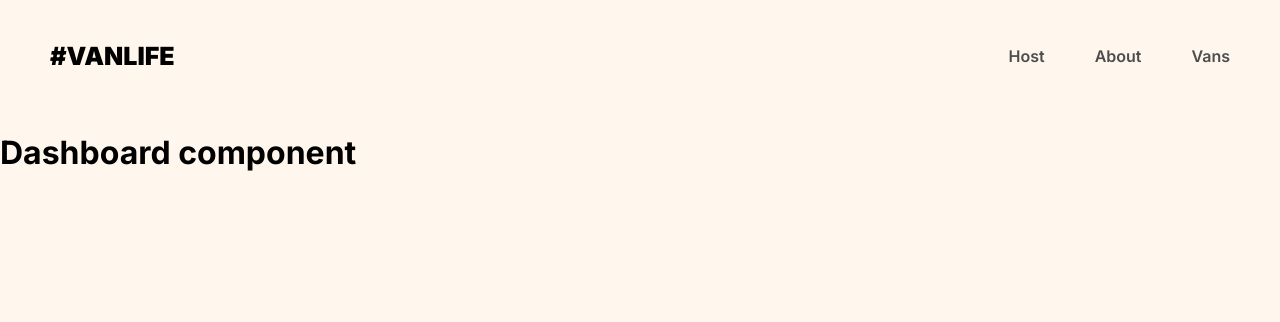
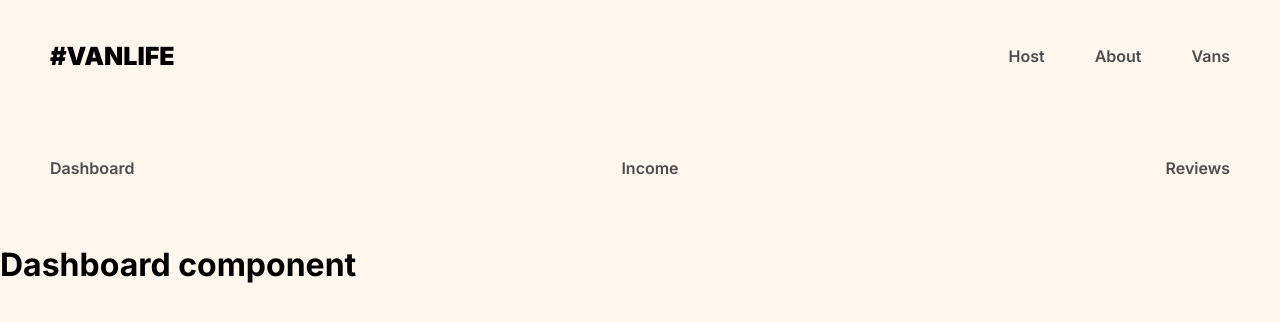
Before and after one commit to kisernl/van-life-scrimba-project, a React (Vite) app: page /host in a window 1280 px wide. Shown: the top 322 px of the page. Built offline with nearby package versions, Linux system fonts and the light colour scheme; a web font is replaced by a local one; what miragejs would draw is missing.

Commit message:
refactor to relative paths and add indexes

```diff
--- a/src/App.jsx
+++ b/src/App.jsx
@@ -9,20 +9,22 @@
 import Dashboard from './pages/Host/Dashboard';
 import Income from './pages/Host/Income';
 import Reviews from './pages/Host/Reviews';
+import HostLayout from './components/HostLayout';
 
 function App() {
   return (
     <>
       <BrowserRouter>
         <Routes>
-          <Route element={<Layout />}>
-            <Route path="/" element={<Home />} />
-            <Route path="/about" element={<About />} />
-            <Route path="/vans" element={<Vans />} />
-            <Route path="/vans/:id" element={<VanDetail />} />
-            <Route path="/host" element={<Dashboard />}>
-              <Route path="/host/income" element={<Income />} />
-              <Route path='/host/reviews' element={<Reviews />} />
+          <Route path="/" element={<Layout />}>
+            <Route index element={<Home />} />
+            <Route path="about" element={<About />} />
+            <Route path="vans" element={<Vans />} />
+            <Route path="vans/:id" element={<VanDetail />} />
+            <Route path="host" element={<HostLayout />}>
+              <Route index element={<Dashboard />} />
+              <Route path="income" element={<Income />} />
+              <Route path="reviews" element={<Reviews />} />
             </Route>
           </Route>
         </Routes>
--- /dev/null
+++ b/src/components/HostLayout.jsx
@@ -0,0 +1,15 @@
+import React from "react";
+import { Link, Outlet } from "react-router-dom";
+
+export default function HostLayout() {
+    return (
+        <>
+            <nav className="host--nav">
+                <Link to="/host">Dashboard</Link>
+                <Link to="/host/income">Income</Link>
+                <Link to="/host/reviews">Reviews</Link>
+            </nav>
+            <Outlet />
+        </>
+    )
+}
--- a/src/index.css
+++ b/src/index.css
@@ -407,3 +407,20 @@
   color: white;
   font-size: 1.125rem;
 }
+
+.host-nav {
+  display: flex;
+}
+
+.host-nav a {
+  text-decoration: none;
+  color: #4D4D4D;
+  font-weight: 500;
+  padding: 5px 20px;
+}
+
+.host-nav a:hover {
+  color: #161616;
+  text-decoration: underline;
+  font-weight: 600;
+}
```
Also changed, not shown: 1 other file (tests, documents, lock files or other folders).
